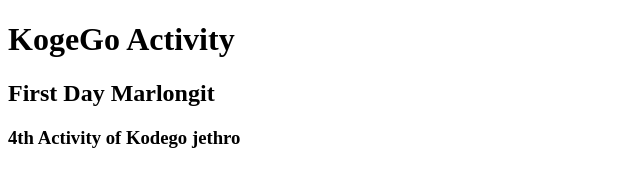
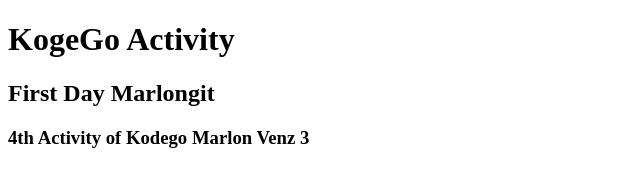
Before and after one commit to VENZMARL/sample.git.repo.soon, a plain HTML site: page index.html in a window 1280 px wide. Shown: the full height of the page, 0-640 px from the left. Drawn offline with Linux system fonts and the light colour scheme.

Commit message:
Add 4th Activity of Kodego Marlon Venz 3

```diff
--- a/index.html
+++ b/index.html
@@ -8,6 +8,6 @@
 <body>
     <h1>KogeGo Activity</h1>
     <h2>First Day Marlongit</h2>
-    <h3>4th Activity of Kodego jethro</h3>
+    <h3>4th Activity of Kodego Marlon Venz 3</h3>
 </body>
 </html>
```
